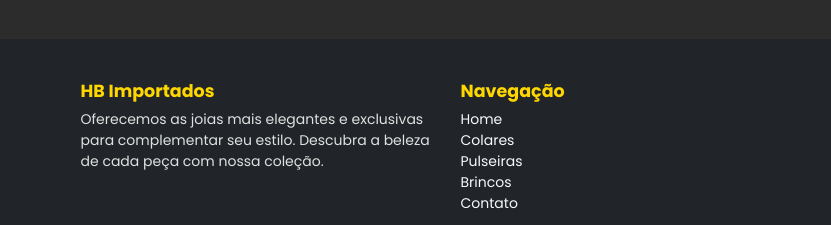
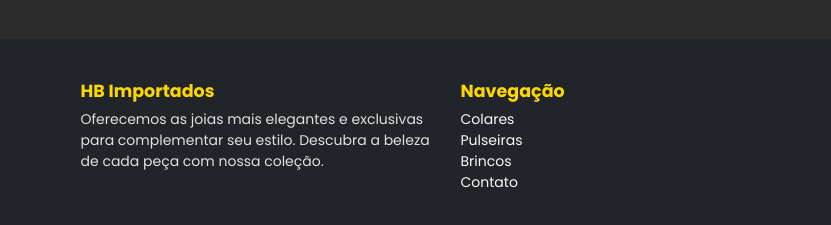
Before and after one commit to brunosilvamariano/hbimportados, a plain HTML site: page index.html in a window 1280 px wide. Shown: the part 2450-2675 px from the top of the page, 0-831 px from the left. Drawn offline with nearby package versions, Linux system fonts and the light colour scheme.

Commit message:
tirando botão de home

```diff
--- a/index.html
+++ b/index.html
@@ -525,7 +525,6 @@
                 <div class="col-md-4">
                     <h5 class="text-golden-yellow fw-bold">Navegação</h5>
                     <ul class="list-unstyled">
-                        <li><a href="#home" class="text-light">Home</a></li>
                         <li><a href="#colares" class="text-light">Colares</a></li>
                         <li><a href="#pulseiras" class="text-light">Pulseiras</a></li>
                         <li><a href="#brincos" class="text-light">Brincos</a></li>
```
